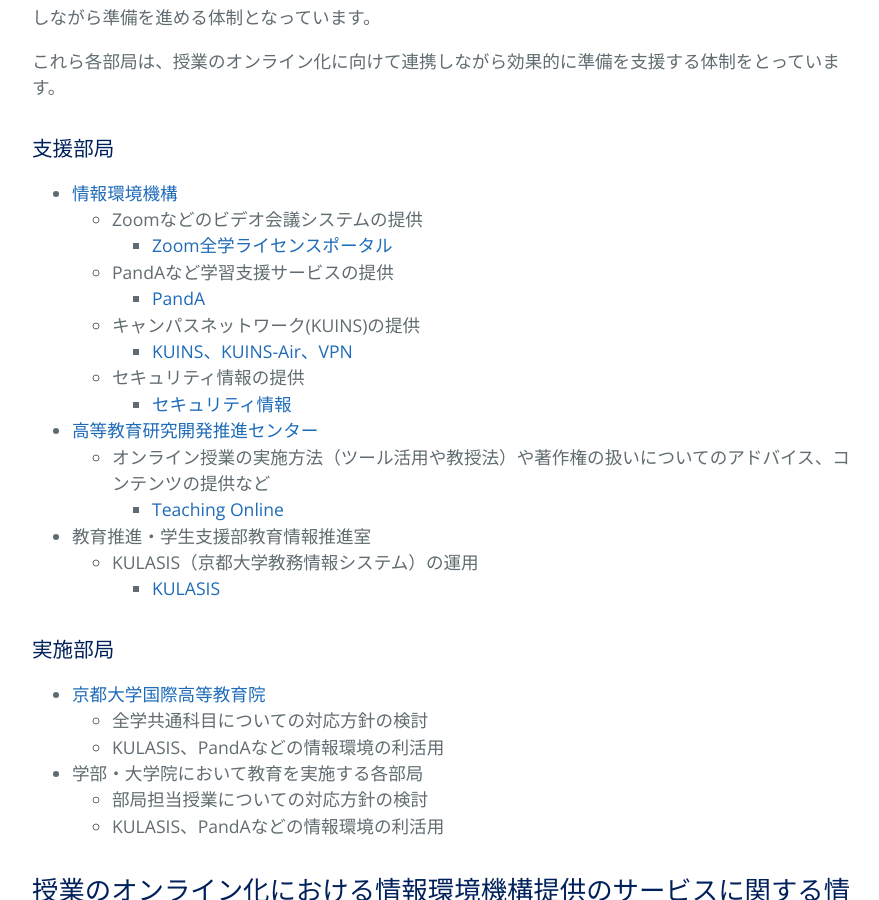
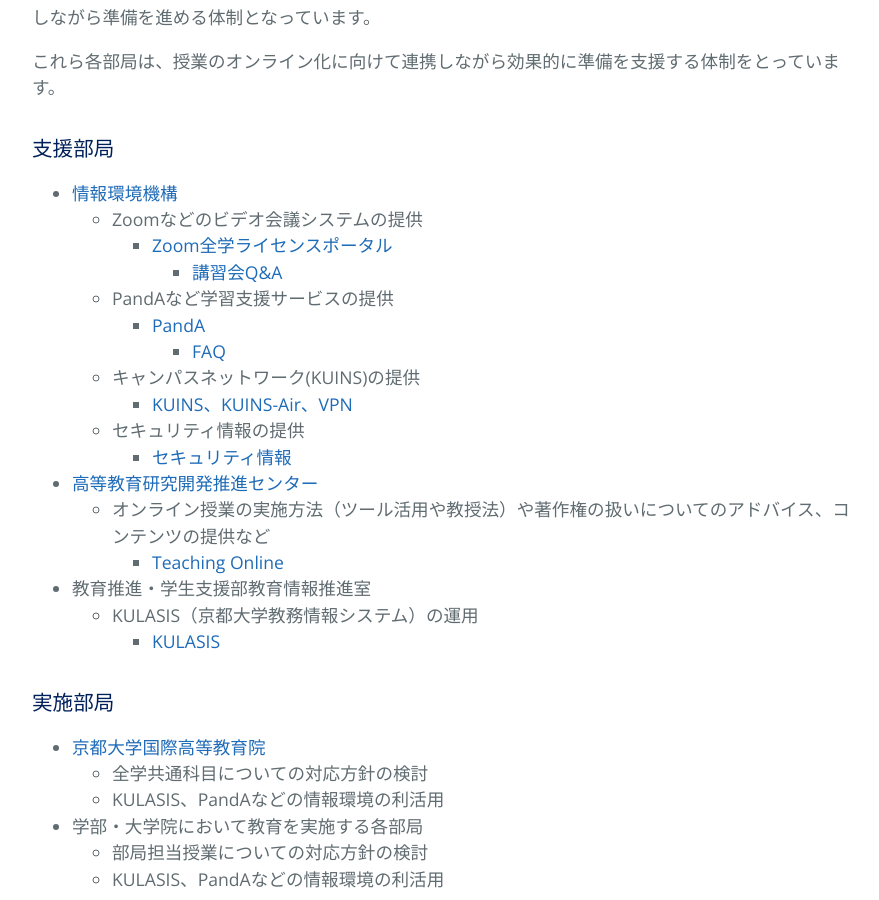
Before and after one commit to kyoto-u/online-edu, a Jekyll site: the page built from organizational-support.md, in a window 1280 px wide and 900 px high, scrolled down 674 px. Shown: the whole window, without its empty margins (192-1071 px from the left). Built offline with Jekyll 4.4.1, drawn with Linux system fonts in a browser that asks for light colours; our own code applies the rules of GitHub Pages for plain Markdown files.

Commit message:
Update organizational-support.md

```diff
--- a/organizational-support.md
+++ b/organizational-support.md
@@ -14,8 +14,10 @@ COVID-19感染拡大対策として、情報通信技術を活用した授業の
 - [情報環境機構](http://www.iimc.kyoto-u.ac.jp/)
   - Zoomなどのビデオ会議システムの提供
     - [Zoom全学ライセンスポータル](https://kyoto-u.github.io/online-edu/zoom)
+      - [講習会Q&A](https://kubar.rd.iimc.kyoto-u.ac.jp/zoom/qa.html)
   - PandAなど学習支援サービスの提供
     - [PandA](http://www.iimc.kyoto-u.ac.jp/ja/services/lms/)
+      - [FAQ](http://www.iimc.kyoto-u.ac.jp/ja/faq/lms/)
   - キャンパスネットワーク(KUINS)の提供
     - [KUINS、KUINS-Air、VPN](https://www.iimc.kyoto-u.ac.jp/ja/services/kuins/)
   - セキュリティ情報の提供
```
